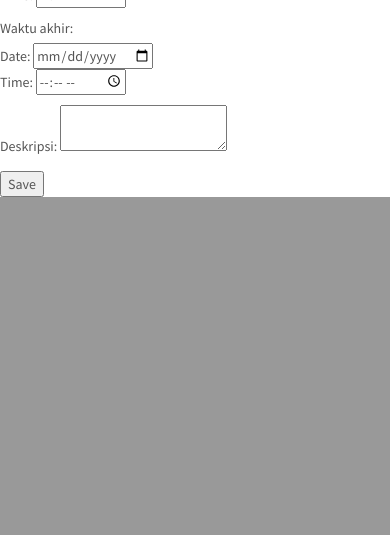
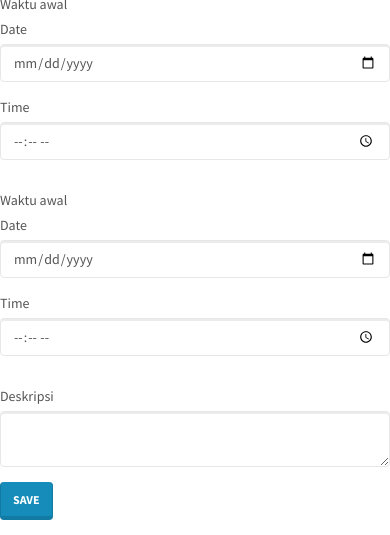
Before and after one commit to harryawk/sarpras_website, a Django app: template peminjaman/templates/peminjaman/edit.html in a window 390 px wide. Shown: the part 1513-2048 px from the top of that part. Before the commit the page ends 1710 px from the top of that part, so only its background shows below. Run offline with Django 3.2, Linux system fonts and the light colour scheme; the template is opened without the code that fills it, so the values that code supplies are empty; the page is wider than the window, and the part outside it is not shown; some libraries are stand-ins or nearby versions.

Commit message:
edit peminjaman dan ruangan styled

```diff
--- a/peminjaman/templates/peminjaman/edit.html
+++ b/peminjaman/templates/peminjaman/edit.html
@@ -45,66 +42,89 @@
 	});
 </script>
 
-<form enctype="multipart/form-data" action="{% url 'peminjaman:edit' id_peminjaman %}" method="post" id="peminjaman_form" novalidate ng-app="peminjamList" ng-controller="peminjamListController">
+<div class="row">
+    <div class="col-lg-10">
+        <form enctype="multipart/form-data" action="{% url 'peminjaman:edit' id_peminjaman %}" method="post" id="peminjaman_form" novalidate ng-app="peminjamList" ng-controller="peminjamListController" class="form-horizontal">
             {% csrf_token %}
-
-	<div>
-		<label for="id_peminjam">Peminjam:</label>
-		<div>
-			<select name="peminjam" required id="id_peminjam" ng-model="peminjamID">
-				<option value="">---------</option>
+            <fieldset>
+                <legend>Formulir Penambahan Peminjaman</legend>
+                <div class="form-group">
+                    <label for="id_peminjam" class="col-md-2 control-label">Peminjam</label>
+                    <div class="col-md-9">
+                        <select name="peminjam" required id="id_peminjam" ng-model="peminjamID" class="form-control">
+                            <option value="" selected>---------</option>
                             <option value="{[{ peminjamData.id }]}" ng-repeat = "peminjamData in peminjamListData">{[{ peminjamData.nama }]}</option>
                         </select>
-
+                    </div>
+                    <div class="col-md-1">
                         <a id="change_id_peminjam"
-			href="{[{ peminjamID }]}"
+                        href="/peminjam/edit/{[{peminjamID}]}"
                         title="Change selected peminjam"><img src="/static/admin/img/icon-changelink.svg" alt="Change"/></a>
                         <a id="add_id_peminjam"
                         href="{% url 'peminjam:add' %}"
                         title="Add another peminjam"><img src="/static/admin/img/icon-addlink.svg" alt="Add"/></a>
-
                     </div>
                 </div>
 
-	<div>
-		<label for="id_ruangan">Ruangan:</label>
-		<div>
-			<select name="ruangan" required id="id_ruangan" ng-model="ruanganID">
+                <div class="form-group">
+                    <label for="id_ruangan" class="col-lg-2 control-label">Ruangan</label>
+                    <div class="col-lg-9">
+                        <select name="ruangan" required id="id_ruangan" ng-model="ruanganID" class="form-control">
                             <option value="" selected>---------</option>
                             <option value="{[{ ruanganData.id }]}" ng-repeat = "ruanganData in ruanganListData">{[{ ruanganData.nama }]}</option>
                         </select>
-
+                    </div>
+                    <div class="col-lg-1">
                         <a id="change_id_ruangan"
-			href="{[{ ruanganID }]}"
+                        href="/ruangan/edit/{[{ruanganID}]}"
                         title="Change selected ruangan"><img src="/static/admin/img/icon-changelink.svg" alt="Change"/></a>
                         <a id="add_id_ruangan"
                         href="{% url 'ruangan:add' %}"
                         title="Add another ruangan"><img src="/static/admin/img/icon-addlink.svg" alt="Add"/></a>
-
                     </div>
                 </div>
 
-	<div>
-		<label for="id_waktu_awal_0">Waktu awal:</label>
-		<p class="datetime">
-		Date: <input type="date" name="waktu_awal_0" id="id_waktu_awal_0" required />
-		<br />
-		Time: <input type="time" name="waktu_awal_1" id="id_waktu_awal_1" required />
-		</p>
+                <div class="form-group">
+                    <label class="col-lg-2 control-label">Waktu awal</label>
+                    <div class="col-md-9">
+                        <div class="form-group">
+                            <label for="id_waktu_awal_0" class="col-md-1 control-label">Date</label>
+                            <div class="col-md-11">
+                                <input type="date" name="waktu_awal_0" id="id_waktu_awal_0" class="form-control" required />
+                            </div>
+                        </div>
+                        <div class="form-group">
+                            <label for="id_waktu_awal_1" class="col-md-1 control-label">Time</label>
+                            <div class="col-md-11">
+                                <input type="time" name="waktu_awal_1" id="id_waktu_awal_1" class="form-control" required />
+                            </div>
+                        </div>
+                    </div>
                 </div>
 
-	<div>
-		<label for="id_waktu_akhir_0">Waktu akhir:</label>
-		<p class="datetime">
-		Date: <input type="date" name="waktu_akhir_0" id="id_waktu_akhir_0" required />
-		<br />
-		Time: <input type="time" name="waktu_akhir_1" id="id_waktu_akhir_1" required />
-		</p>
+                <div class="form-group">
+                    <label class="col-lg-2 control-label">Waktu awal</label>
+                    <div class="col-md-9">
+                        <div class="form-group">
+                            <label for="id_waktu_akhir_0" class="col-md-1 control-label">Date</label>
+                            <div class="col-md-11">
+                                <input type="date" name="waktu_akhir_0" id="id_waktu_akhir_0" class="form-control" required />
+                            </div>
+                        </div>
+                        <div class="form-group">
+                            <label for="id_waktu_akhir_1" class="col-md-1 control-label">Time</label>
+                            <div class="col-md-11">
+                                <input type="time" name="waktu_akhir_1" id="id_waktu_akhir_1" class="form-control" required />
+                            </div>
+                        </div>
+                    </div>
                 </div>
 
-	<div>
-		<label for="id_deskripsi">Deskripsi:</label>
-		<textarea name="deskripsi" id="id_deskripsi" maxlength="1000"></textarea>
+                <div class="form-group">
+                    <label for="id_deskripsi" class="col-lg-2 control-label">Deskripsi</label>
+                    <div class="col-lg-9">
+                        <textarea name="deskripsi" id="id_deskripsi" maxlength="1000" class="form-control"></textarea>
+                    </div>
                 </div>
 
                 <ul>
@@ -117,14 +137,17 @@
                 {% endfor %}
                 </ul>
 
-	<div>
+                <div class="form-group">
+                    <div class="col-lg-10 col-lg-offset-2">
                         <!--<input type="submit" value="Save" class="default" name="_save" />-->
                         <!--<input type="submit" value="WAWA" >-->
-		<input type="submit" value="Save" >
+                        <input type="submit" value="Save" class="btn btn-primary" >
                         <!--<input type="submit" value="Save and add another" name="_addanother" />-->
                         <!--<input type="submit" value="Save and continue editing" name="_continue" />-->
-
                     </div>
+                </div>
+            </fieldset>
         </form>
-
+    </div>
+</div>
 {% endblock %}
```
Also changed, not shown: other parts of peminjaman/templates/peminjaman/edit.html (+0 -3 lines), ruangan/templates/ruangan/edit.html (+31 -18 lines). Lines whose indentation alone changed are shown as unchanged.
